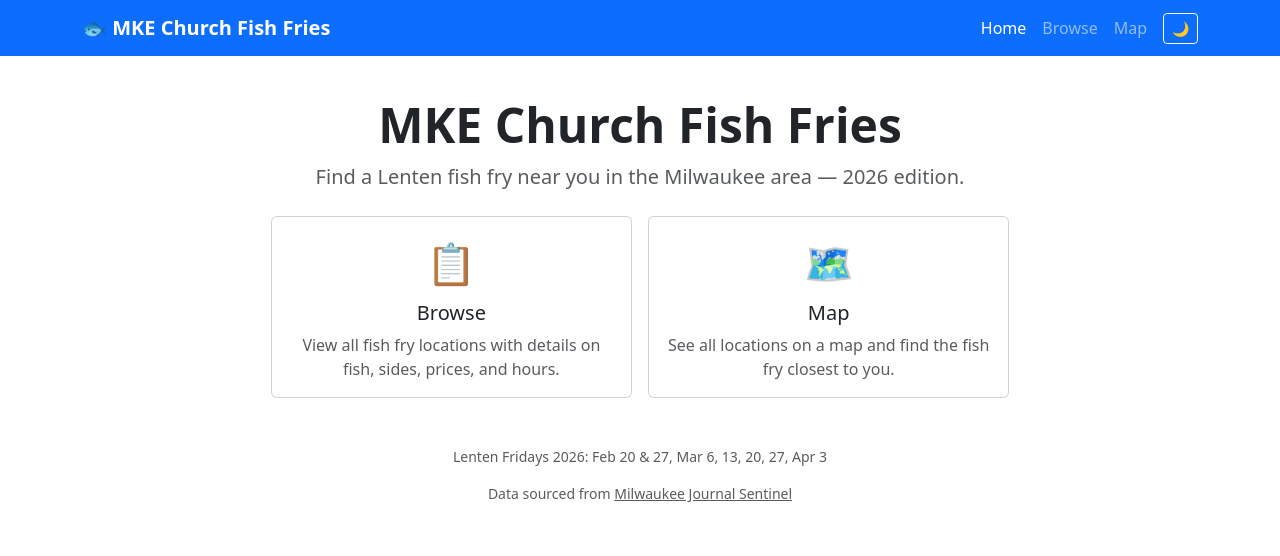
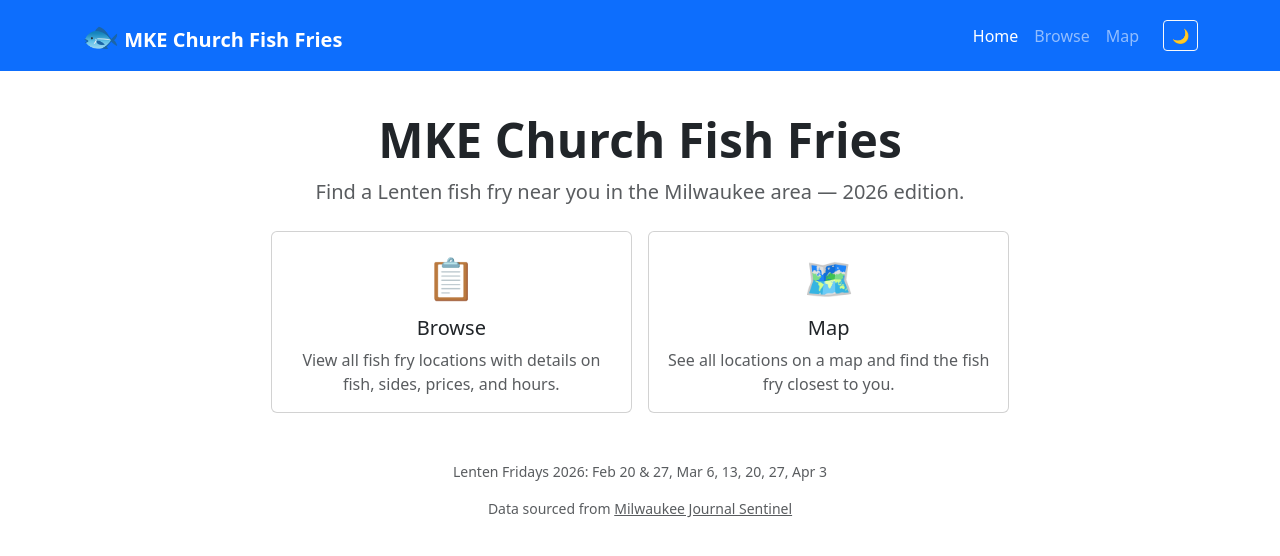
Before and after one commit to jpchip/mke-church-fish-fry, a React (Vite) app: page / in a window 1280 px wide. Shown: the top 556 px of the page. Built offline with nearby package versions, Linux system fonts and the light colour scheme.

Commit message:
clean up dark mode toggle

```diff
--- a/src/components/NavBar.tsx
+++ b/src/components/NavBar.tsx
@@ -8,7 +8,7 @@ export default function NavBar() {
     <nav className="navbar navbar-expand-sm navbar-dark bg-primary sticky-top">
       <div className="container">
         <NavLink className="navbar-brand fw-bold" to="/">
-          🐟 MKE Church Fish Fries
+          <span style={{ fontSize: '1.5em' }}>🐟</span> MKE Church Fish Fries
         </NavLink>
 
         <button
@@ -24,7 +24,8 @@ export default function NavBar() {
         </button>
 
         <div className="collapse navbar-collapse" id="mainNav">
-          <ul className="navbar-nav ms-auto align-items-sm-center">
+          <div className="d-flex flex-row align-items-start align-items-sm-center ms-auto">
+            <ul className="navbar-nav align-items-sm-center">
               <li className="nav-item">
                 <NavLink className={({ isActive }) => 'nav-link' + (isActive ? ' active' : '')} to="/" end>
                   Home
@@ -40,7 +41,8 @@ export default function NavBar() {
                   Map
                 </NavLink>
               </li>
-            <li className="nav-item ms-sm-2">
+            </ul>
+            <div className="ms-auto ms-sm-3 mt-1 mt-sm-0">
               <button
                 className="btn btn-sm btn-outline-light"
                 onClick={toggle}
@@ -49,8 +51,8 @@ export default function NavBar() {
               >
                 {isDark ? '☀️' : '🌙'}
               </button>
-            </li>
-          </ul>
+            </div>
+          </div>
         </div>
       </div>
     </nav>
```
Lines whose indentation alone changed are shown as unchanged.
